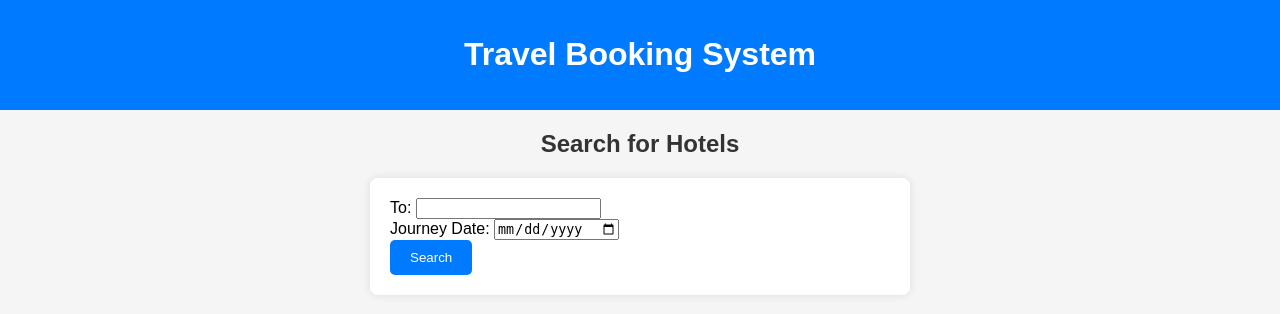
After one commit to arnob56/Travel-Booking, a Django app: page /hotel_booking/ in a window 1280 px wide. The commit adds this page. Shown: the top 314 px of the page. Run offline with Django 5.2, Linux system fonts and the light colour scheme.

Commit message:
First Commit

```diff
--- /dev/null
+++ b/myproject/myapp/templates/hotel_booking.html
@@ -0,0 +1,115 @@
+<!DOCTYPE html>
+<html lang="en">
+<head>
+    <meta charset="UTF-8">
+    <meta name="viewport" content="width=device-width, initial-scale=1.0">
+    <title>Search Hotels</title>
+    <style>
+        body {
+            font-family: Arial, sans-serif;
+            margin: 0;
+            padding: 0;
+            background-color: #f5f5f5;
+        }
+        header {
+            background-color: #007BFF;
+            color: white;
+            padding: 15px;
+            text-align: center;
+        }
+        h2 {
+            color: #333;
+            text-align: center;
+            margin-top: 20px;
+        }
+        form {
+            max-width: 500px;
+            margin: 20px auto;
+            padding: 20px;
+            background-color: white;
+            border-radius: 8px;
+            box-shadow: 0 0 10px rgba(0, 0, 0, 0.1);
+        }
+        form button {
+            background-color: #007BFF;
+            color: white;
+            padding: 10px 20px;
+            border: none;
+            border-radius: 5px;
+            cursor: pointer;
+        }
+        form button:hover {
+            background-color: #0056b3;
+        }
+        ul {
+            list-style: none;
+            padding: 0;
+            max-width: 700px;
+            margin: 20px auto;
+        }
+        ul li {
+            background-color: white;
+            padding: 15px;
+            margin-bottom: 10px;
+            border-radius: 8px;
+            box-shadow: 0 0 10px rgba(0, 0, 0, 0.1);
+        }
+        ul li strong {
+            font-size: 1.2em;
+            color: #007BFF;
+        }
+        ul li a {
+            display: inline-block;
+            margin-top: 10px;
+            padding: 8px 15px;
+            background-color: #28A745;
+            color: white;
+            text-decoration: none;
+            border-radius: 5px;
+        }
+        ul li a:hover {
+            background-color: #218838;
+        }
+        p {
+            text-align: center;
+            color: #666;
+        }
+    </style>
+</head>
+<body>
+    <header>
+        <h1>Travel Booking System</h1>
+    </header>
+
+    <h2>Search for Hotels</h2>
+
+    <form method="GET">
+        {% csrf_token %}
+        <label for="to_location">To:</label>
+        <input type="text" id="to_location" name="to_location" required>
+        <br>
+        <label for="journey_date">Journey Date:</label>
+        <input type="date" id="journey_date" name="journey_date" required>
+        <br>
+        <button type="submit">Search</button>
+    </form>
+
+    {% if hotels %}
+        <h3>Available Hotels</h3>
+        <ul>
+            {% for hotel in hotels %}
+                <li>
+                    <strong>{{ hotel.name }}</strong><br>
+                    Description: {{ hotel.description }}<br>
+                    Price: {{ hotel.price }} per night<br>
+                    Journey Date: {{ hotel.journey_date }}<br>
+                    Available Rooms: {{ hotel.available_seats }}<br>
+                    <a href="{% url 'book_bus' hotel.id %}">Book Now</a>
+                </li>
+            {% endfor %}
+        </ul>
+    {% elif hotels is not None %}
+        <p>No hotels found for your search criteria.</p>
+    {% endif %}
+</body>
+</html>
--- a/myproject/myapp/urls.py
+++ b/myproject/myapp/urls.py
@@ -11,4 +11,7 @@ urlpatterns = [
     path('confirm_payment/<int:booking_id>/', views.confirm_payment, name='confirm_payment'),
     path('payment_success/<int:booking_id>/', views.payment_success, name='payment_success'),
     path('car_rentals/', views.car_rentals, name='car_rentals'),
+    path('hotel_booking/', views.hotel_booking, name='hotel_booking'),
+    path('book/<int:hotel_id>/', views.book_bus, name='book_bus'),
+    path('book/<int:rent_id>/', views.book_bus, name='book_bus'),
 ]
--- a/myproject/myapp/views.py
+++ b/myproject/myapp/views.py
@@ -56,7 +56,7 @@ def search_buses(request):
         )
     return render(request, 'search_buses.html', {'buses': buses})     # Copy and adjust for Train , Air, Launch and other. UI will be adjusted later
 
-def car_rental(request):
+def car_rentals(request):
     cars = None
     if request.GET:
         from_location = request.GET.get('from_location')
@@ -69,6 +69,18 @@ def car_rental(request):
             journey_date=journey_date,
         )
     return render(request, 'car_rentals.html', {'cars': cars})
+
+def hotel_booking(request):
+    hotels = None
+    if request.GET:
+        to_location = request.GET.get('to_location')
+        journey_date = request.GET.get('journey_date')
+        hotels = TravelService.objects.filter(
+            service_type='hotel',
+            to_location__icontains=to_location,
+            journey_date=journey_date,
+        )
+    return render(request, 'hotel_booking.html', {'hotels': hotels})
 
 
 @login_required
```
Also changed, not shown: myproject/myapp/templates/car_rentals.html (+4 -4 lines), myproject/db.sqlite3.
